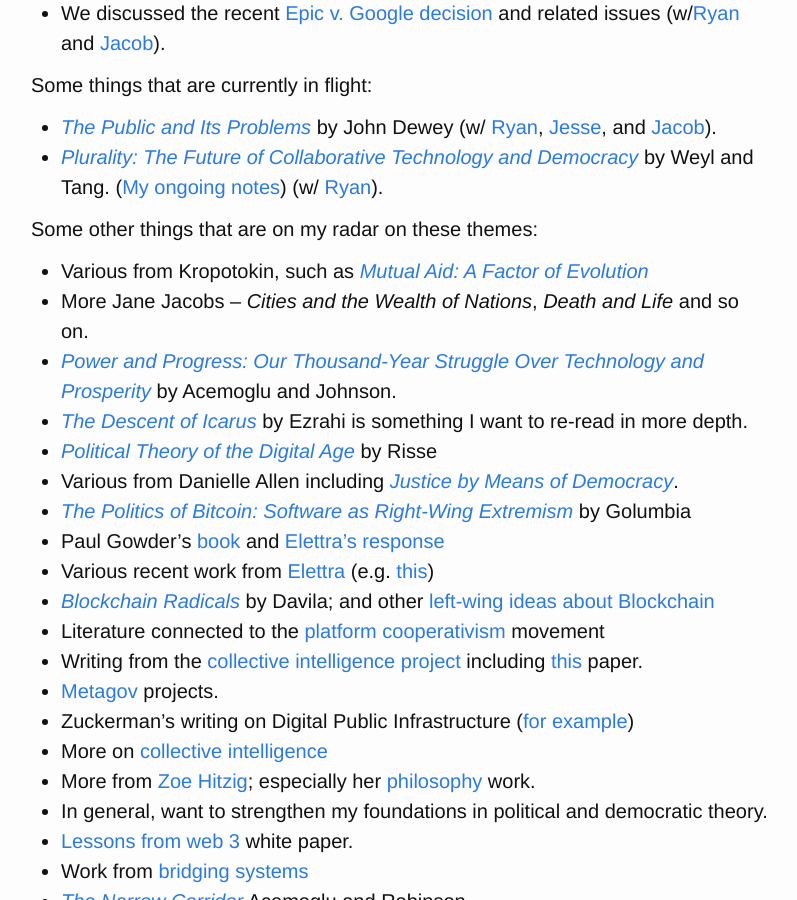
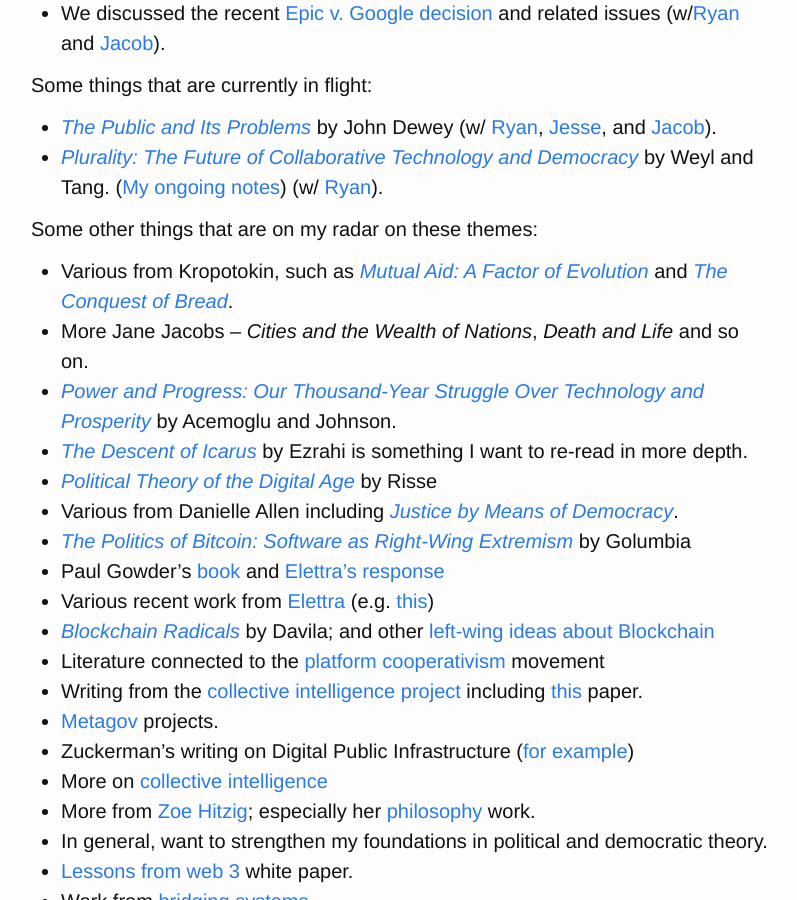
Before and after one commit to Fossj117/fossj117.github.io, a Jekyll site: the page built from _posts/2023-10-16-tech-economics-goverance-reading.md, in a window 1280 px wide and 900 px high, scrolled down 861 px. Shown: the whole window, without its empty margins (239-1036 px from the left). Built offline with Jekyll 4.4.1, drawn with Linux system fonts in a browser that asks for light colours; a script that is not in the unit is left out.

Commit message:
add kropotkin notes

```diff
--- a/_posts/2023-10-16-tech-economics-goverance-reading.md
+++ b/_posts/2023-10-16-tech-economics-goverance-reading.md
@@ -30,7 +30,7 @@
 
 Some other things that are on my radar on these themes:
 
-- Various from Kropotokin, such as [_Mutual Aid: A Factor of Evolution_](https://www.amazon.com/Mutual-Aid-Evolution-Peter-Kropotkin/dp/0875580246)
+- Various from Kropotokin, such as [_Mutual Aid: A Factor of Evolution_](https://www.amazon.com/Mutual-Aid-Evolution-Peter-Kropotkin/dp/0875580246) and [_The Conquest of Bread_](https://en.wikipedia.org/wiki/The_Conquest_of_Bread).
 - More Jane Jacobs -- _Cities and the Wealth of Nations_, _Death and Life_ and so on.
 - [_Power and Progress: Our Thousand-Year Struggle Over Technology and Prosperity_](https://www.amazon.com/Power-Progress-Thousand-Year-Technology-Prosperity/dp/1541702530) by Acemoglu and Johnson.
 - [_The Descent of Icarus_](https://www.amazon.com/Descent-Icarus-Transformation-Contemporary-Democracy/dp/067419828X) by Ezrahi is something I want to re-read in more depth.
```
